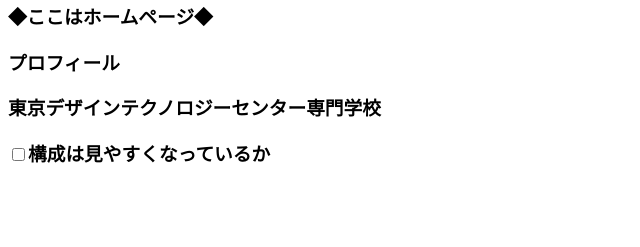
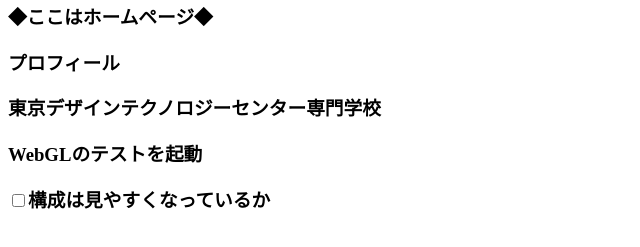
Before and after one commit to aoshika02/aoshika02.github.io, a plain HTML site: page index.html in a window 1280 px wide. Shown: the part 87-334 px from the top of the page, without its empty margins (0-640 px from the left). Drawn offline with Linux system fonts and the light colour scheme.

Commit message:
リンク埋め込み

```diff
--- a/index.html
+++ b/index.html
@@ -13,7 +13,7 @@
                 <p>プロフィール</p>
 
                 <p>東京デザインテクノロジーセンター専門学校</p>
-                <p></p>
+                <p　href="https://aoshika02.github.io/TestProjectBuild/">WebGLのテストを起動</p>
                 <p></p>
                 <p></p>
                 <p></p>
```
